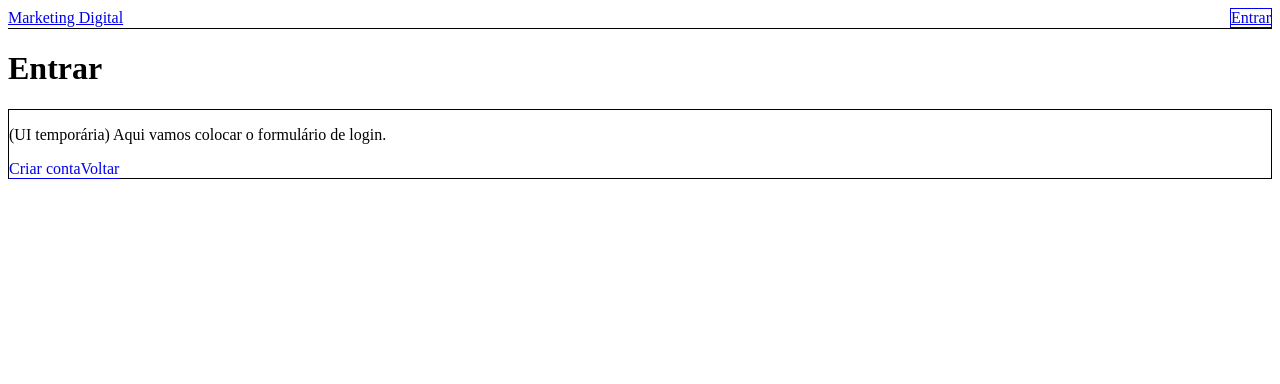
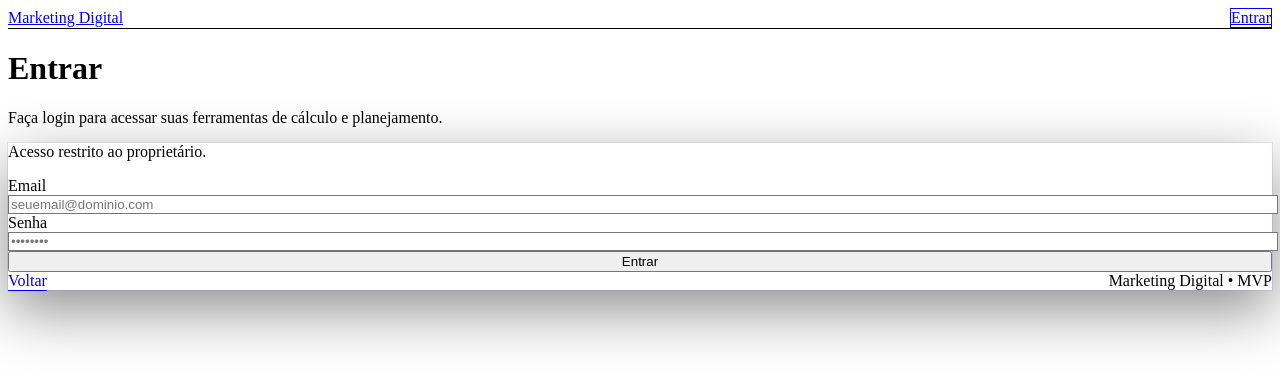
Before and after one commit to cesaints/marketing-digital, a Next.js app: page /login in a window 1280 px wide. Shown: the top 384 px of the page. Built offline with nearby package versions, Linux system fonts and the light colour scheme.

Commit message:
feat: implement owner-only login form with starfield UI

```diff
--- /dev/null
+++ b/src/app/login/LoginForm.tsx
@@ -0,0 +1,110 @@
+"use client";
+
+import * as React from "react";
+import { signIn } from "next-auth/react";
+
+function cx(...classes: Array<string | false | null | undefined>) {
+  return classes.filter(Boolean).join(" ");
+}
+
+export function LoginForm() {
+  const [email, setEmail] = React.useState("");
+  const [password, setPassword] = React.useState("");
+  const [loading, setLoading] = React.useState(false);
+  const [message, setMessage] = React.useState<string | null>(null);
+
+  async function onSubmit(e: React.FormEvent) {
+    e.preventDefault();
+    setMessage(null);
+    setLoading(true);
+
+    const res = await signIn("credentials", {
+      redirect: false,
+      email,
+      password,
+      callbackUrl: "/",
+    });
+
+    setLoading(false);
+
+    if (!res?.ok) {
+      setMessage("Acesso negado. Este app está em modo proprietário (MVP).");
+      return;
+    }
+
+    window.location.href = res.url ?? "/";
+  }
+
+  return (
+    <div className="mt-6 max-w-md">
+      <div className="card p-5 shadow-[0_0_0_1px_rgba(124,58,237,0.12),0_20px_60px_rgba(0,0,0,0.45)]">
+        <p className="text-sm text-neutral-300">
+          Acesso restrito ao proprietário.
+        </p>
+
+        <form onSubmit={onSubmit} className="mt-4 space-y-3">
+          <div className="space-y-1">
+            <label className="text-sm font-medium text-neutral-200">
+              Email
+            </label>
+            <input
+              autoComplete="email"
+              inputMode="email"
+              type="email"
+              required
+              value={email}
+              onChange={(e) => setEmail(e.target.value)}
+              className={cx(
+                "w-full rounded-xl border px-3 py-2 text-sm outline-none transition",
+                "border-neutral-800 bg-neutral-950/40 focus:border-violet-500/60"
+              )}
+              placeholder="seuemail@dominio.com"
+            />
+          </div>
+
+          <div className="space-y-1">
+            <label className="text-sm font-medium text-neutral-200">
+              Senha
+            </label>
+            <input
+              autoComplete="current-password"
+              type="password"
+              required
+              value={password}
+              onChange={(e) => setPassword(e.target.value)}
+              className={cx(
+                "w-full rounded-xl border px-3 py-2 text-sm outline-none transition",
+                "border-neutral-800 bg-neutral-950/40 focus:border-violet-500/60"
+              )}
+              placeholder="••••••••"
+            />
+          </div>
+
+          {message ? (
+            <div className="rounded-xl border border-red-900/50 bg-red-950/30 px-3 py-2 text-sm text-red-200">
+              {message}
+            </div>
+          ) : null}
+
+          <button
+            type="submit"
+            disabled={loading}
+            className={cx(
+              "w-full rounded-xl px-3 py-2 text-sm font-semibold transition",
+              "bg-violet-600 text-white hover:bg-violet-500 disabled:opacity-60"
+            )}
+          >
+            {loading ? "Entrando..." : "Entrar"}
+          </button>
+        </form>
+
+        <div className="mt-4 flex items-center justify-between text-xs text-neutral-400">
+          <a href="/" className="underline underline-offset-4">
+            Voltar
+          </a>
+          <span>Marketing Digital • MVP</span>
+        </div>
+      </div>
+    </div>
+  );
+}
--- a/src/app/login/page.tsx
+++ b/src/app/login/page.tsx
@@ -1,5 +1,5 @@
-import Link from "next/link";
 import { SiteHeader } from "@/components/site-header";
+import { LoginForm } from "./LoginForm";
 
 export default function LoginPage() {
   return (
@@ -7,24 +7,13 @@ export default function LoginPage() {
       <SiteHeader />
 
       <main className="mx-auto max-w-5xl p-6">
-        <h1 className="text-2xl font-semibold">Entrar</h1>
-
-        <div className="mt-6 max-w-md rounded-lg border border-slate-200 p-4 dark:border-slate-800">
-          <p className="text-sm text-slate-600 dark:text-slate-300">
-            (UI temporária) Aqui vamos colocar o formulário de login.
+        <div className="mt-10 max-w-2xl">
+          <h1 className="h2">Entrar</h1>
+          <p className="mt-2 text-sm text-neutral-300">
+            Faça login para acessar suas ferramentas de cálculo e planejamento.
           </p>
 
-          <div className="mt-4 flex gap-3">
-            <Link
-              href="/cadastro"
-              className="text-sm underline underline-offset-4"
-            >
-              Criar conta
-            </Link>
-            <Link href="/" className="text-sm underline underline-offset-4">
-              Voltar
-            </Link>
-          </div>
+          <LoginForm />
         </div>
       </main>
     </div>
```
